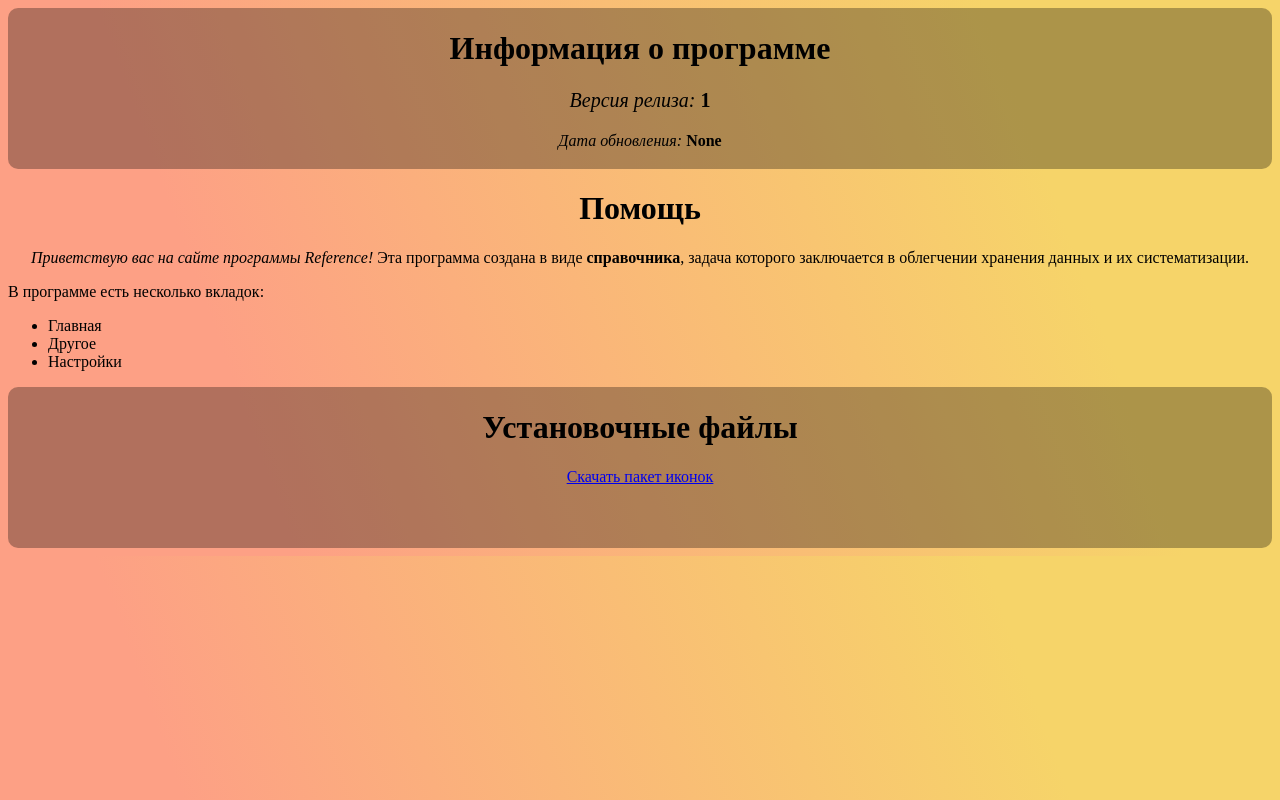
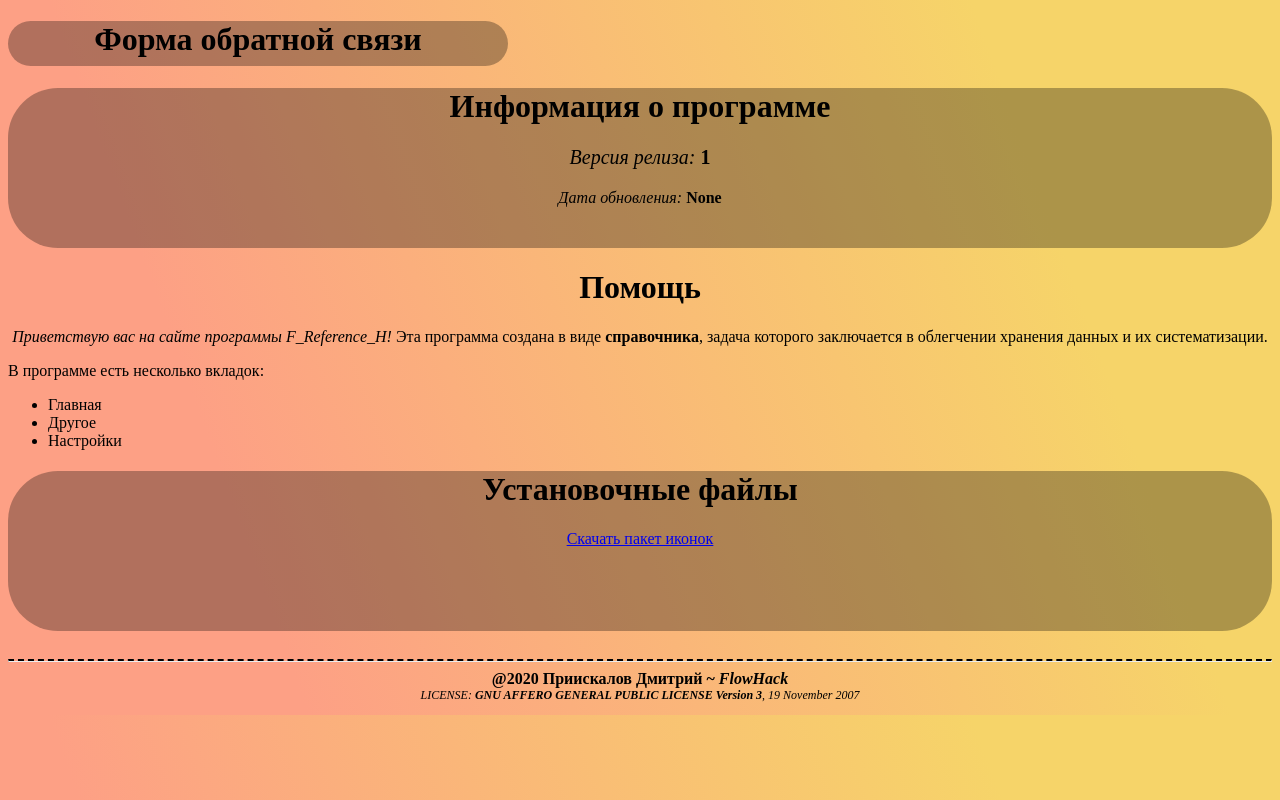
Before and after one commit to FlowHack/FlowHack.github.io, a plain HTML site: page index.html in a window 1280 px wide. Drawn offline with Linux system fonts and the light colour scheme.

Commit message:
Create footer and button report

```diff
--- a/index.html
+++ b/index.html
@@ -3,11 +3,14 @@
     <head>
         <meta charset="UTF-8">
         <meta name="viewport" content="width=device-width, initial-scale=1, shrink-to-fit=no">
-        <title>Reference</title>
+        <title>F_Reference_H</title>
         <link rel="stylesheet" href="style\style.css">
         <link rel="icon" type="image" href="template\main_ico.ico">
     </head>
     <body>
+      <div class="report_block">
+          <h1>Форма обратной связи</h1>
+      </div>
       <div class="release">
         <h1>Информация о программе</h1>
         <p class="version"><i>Версия релиза:</i> <b>1</b></p>
@@ -16,7 +19,8 @@
       <div class="help">
           <h1 align="center">Помощь</h1>
           <p class="help_text" align="center">
-                <i>Приветствую вас на сайте программы Reference!</i> Эта программа создана в виде <b>справочника</b>,
+              <i>Приветствую вас на сайте программы F_Reference_H!</i>
+Эта программа создана в виде <b>справочника</b>,
 задача которого заключается в облегчении хранения данных и их систематизации.
           </p>
           <p>
@@ -34,5 +38,10 @@
               <a href="download\png\cancel.png" download="cancel.png">Скачать пакет иконок</a>
           </p>
       </div>
+      <footer class="footer">
+        <hr class="hr-line">
+        <h3 class="footer-title">@2020 Приискалов Дмитрий ~ <i>FlowHack</i></h3>
+        <p class="license"><i>LICENSE: <b>GNU AFFERO GENERAL PUBLIC LICENSE Version 3</b>, 19 November 2007</i></p>
+      </footer>
     </body>
 </html>
--- a/style/style.css
+++ b/style/style.css
@@ -1,35 +1,20 @@
-.fh1 {
-  font-size: 30px;
-  text-transform: uppercase;
-  font-style: italic;
-  font-family: 'William', serif;
-  margin-bottom: 2;
-  margin-top: 0;
-  padding-top: 25px;
-  font-weight: normal;
-  color: black;
-}
-.ddiv{
-  background-color: salmon;
-  height: 550px;
-  width: 40%;
-  text-align: center;
-  margin: auto;
-  background-image: linear-gradient(250deg, #f6d469 20%, #fda085 80%);
-  float:left
-}
 body{
     background-image: linear-gradient(250deg, #f6d469 20%, #fda085 80%);
+}
+.report_block{
+  text-align: center;
+  width: 500px;
+  height: 5vh;
+  border-radius: 100px;
+  padding-bottom: 5px;
+  background-color: rgba(0, 0, 0, .3);
+  cursor:pointer;
 }
 .release{
     text-align: center;
     height: 20vh;
-    width: 100%;
     background-color: rgba(0, 0, 0, .3);
-    margin: 0;
-    padding-top: 1px;
-    border-radius: 10px;
-    float: top;
+    border-radius: 50px;
 }
 .help{
     text-align: left;
@@ -41,14 +26,30 @@ body{
 .download{
     text-align: center;
     height: 20vh;
-    width: 100%;
     background-color: rgba(0, 0, 0, .3);
-    margin: 0;
-    padding-top: 1px;
-    border-radius: 10px;bottom;
-    float: bottom;
+    border-radius: 50px;
 }
 .version{
     font-family: 'Times New Roman', serif;
     font-size: 20px;
 }
+
+.hr-line{
+  border-top: 2px dashed #000;
+}
+
+.footer{
+  display: block;
+  text-align: center;
+  padding-top: 20px;
+}
+
+.license{
+  margin-top: 0;
+  font-size: 12px;
+}
+
+.footer-title{
+  margin: auto;
+  font-size: 16px;
+}
```
Also changed, not shown: template/cursor.gif (added). Lines whose indentation alone changed are shown as unchanged.
